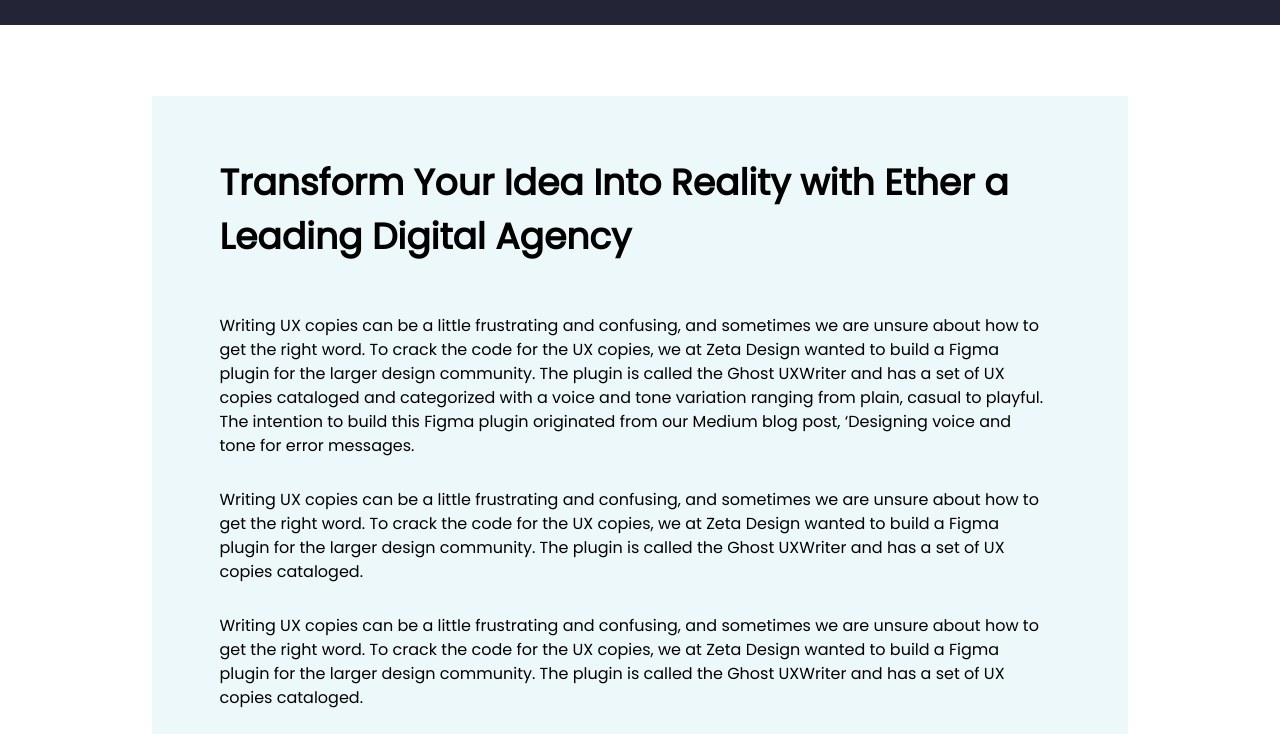
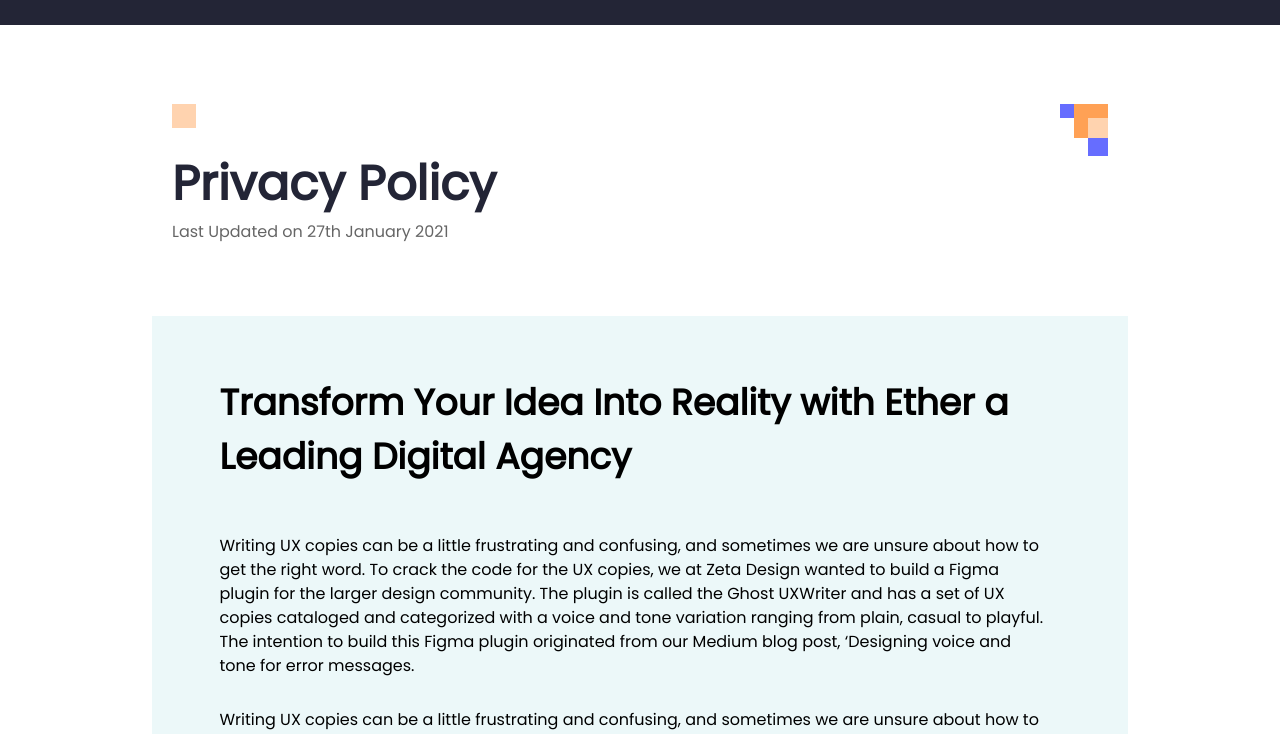
Before and after one commit to rahmonjonqosimov/lesson-41, a website: page pages/privacy.html in a window 1280 px wide. Shown: the part 56-790 px from the top of the page. Drawn offline with Linux system fonts and the light colour scheme.

Commit message:
privacy hero added

```diff
--- a/pages/privacy.html
+++ b/pages/privacy.html
@@ -76,6 +76,24 @@
         ></button>
       </div>
     </header>
+    <div class="container mx-auto px-5">
+      <div
+        class="flex mt-[80px] mb-[60px] flex-row items-start justify-between"
+      >
+        <div class="flex items-start flex-col justify-start">
+          <div class="bg-[#FFD3AF] w-[24px] h-[24px] rotate-90"></div>
+          <h2
+            class="font-poppins font-semibold text-[48px] mt-[20px] text-[#232536]"
+          >
+            Privacy Policy
+          </h2>
+          <p class="font-poppins font-normal text-[16px] opacity-[60%]">
+            Last Updated on 27th January 2021
+          </p>
+        </div>
+        <img src="../images/Shapes.png" alt="" />
+      </div>
+    </div>
     <main
       class="container mx-auto flex justify-center bg-[#ECF8F9] mb-[96px] mt-[72px]"
     >
```
Also changed, not shown: css/main.css.
